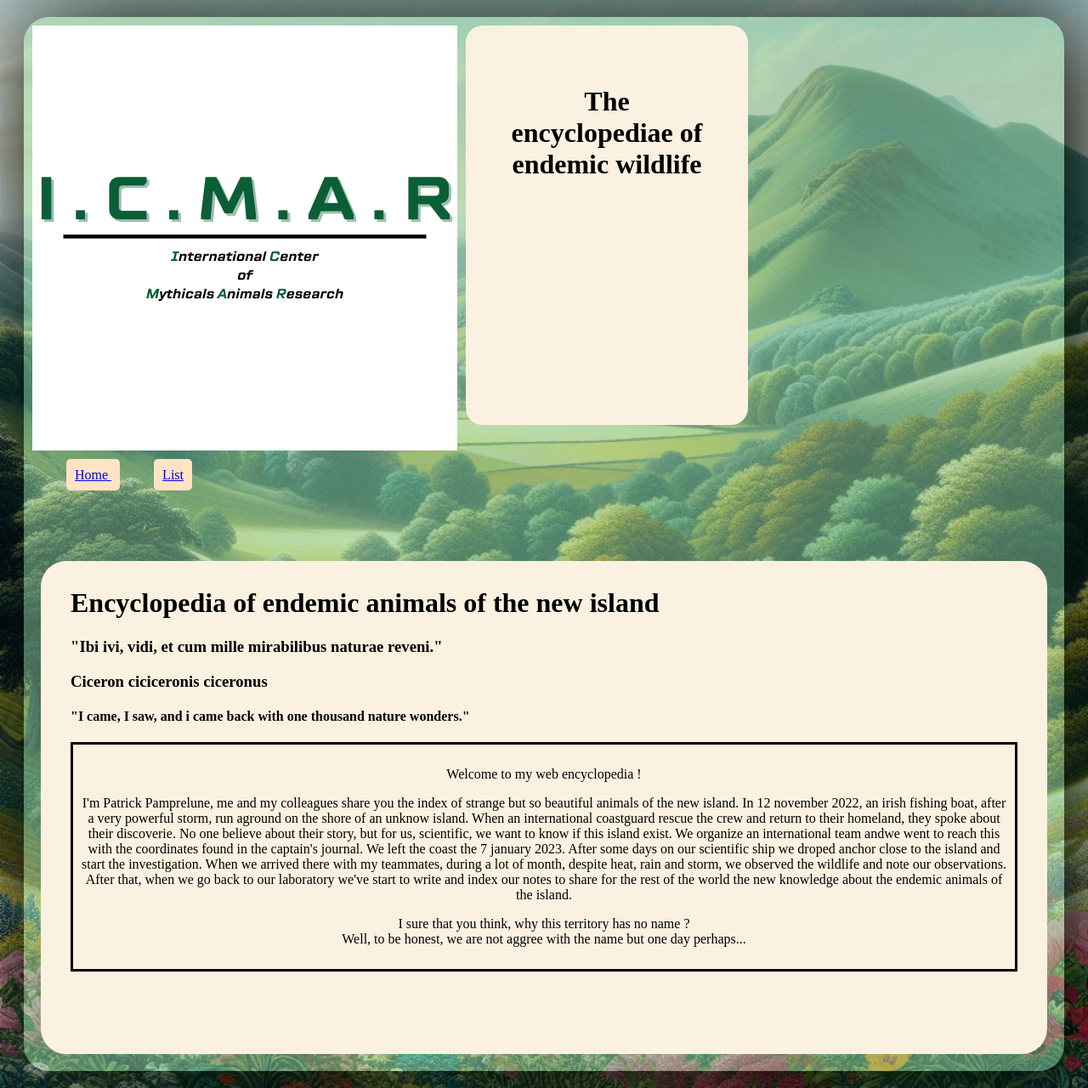
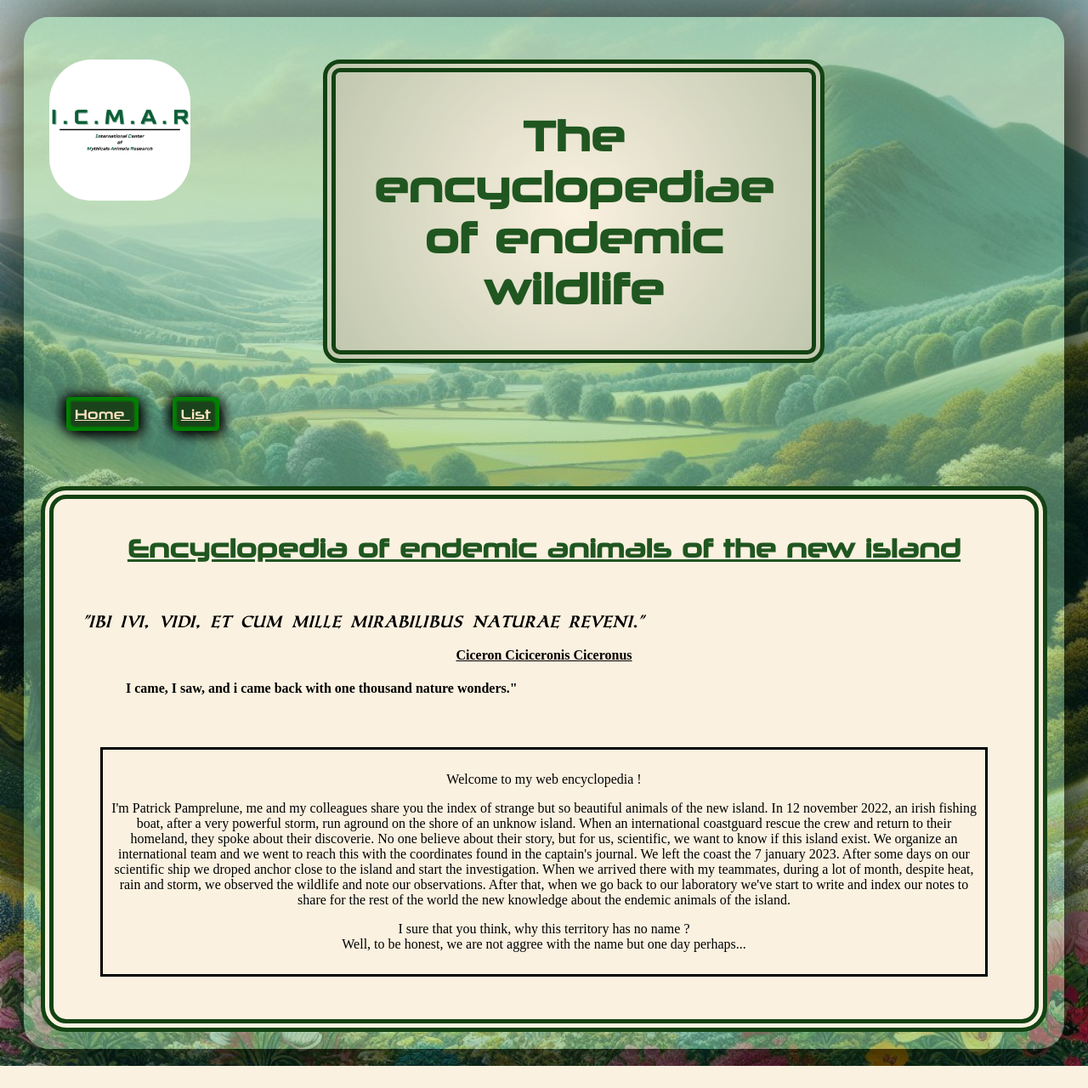
Before and after one commit to theomarci/Encyclopedia-of-monster, a Django app: page /mons/home/ in a window 1280 px wide. Shown: the whole page at 85% size. After the commit the page ends 1254 px from the top, so only its background shows below. Run offline with Django 5.2, Linux system fonts and the light colour scheme.

Commit message:
Création de fonction de trie pour les mammifère, échec du lien entre le bouton et la fonction

```diff
--- a/Encyclopediae/theEncyclopedia/MonstersDataBase/static/front.css
+++ b/Encyclopediae/theEncyclopedia/MonstersDataBase/static/front.css
@@ -28,29 +28,52 @@
   margin: 10px;
 }
 
-.image {
-  background-image: url("Logos.png");
-  background-repeat: no-repeat;
-  background-size: cover;
-  grid-column-start: 1;
-  grid-column-end: 2;
-}
-
 .title {
   grid-column-start: 2;
   grid-column-end: 3;
   background-color: rgb(251, 241, 224);
   text-align: center;
+  margin-top: 40px;
   margin-bottom: 30px;
   margin-left: 10px;
   margin-right: 10px;
-  padding: 50px;
   border-radius: 20px;
+  padding: 10px;
+  width: 100%;
+  height: auto;
+  display: flex;
+  flex-wrap: nowrap;
+  justify-content: center;
+  align-items: center;
+  align-content: baseline;
+  flex-direction: row;
+  border-style: double;
+  border-width: 15px;
+  border-color: rgb(19, 66, 19);
+  background-image: radial-gradient(
+    circle,
+    rgb(251, 241, 224),
+    rgba(58, 105, 61, 30%)
+    );
 }
 
-/* .Titre {
-  transform: rotate(180deg);
-} */
+.logos{
+  width: 50%;
+  height: auto;
+  border-radius: 50px;
+  justify-items: center;
+  grid-column-start: 1;
+  grid-column-end: 2;
+  margin-top: 40px;
+  margin-bottom: 40px;
+  margin-left: 20px;
+}
+
+ .Titre {
+  font-family: ScienceFont;
+  font-size: 50px;
+  color: rgb(32, 86, 32);
+}
 
 .nav-bar {
   grid-column-start: 1;
@@ -62,11 +85,29 @@
 }
 
 .btnNav {
-  background-color: bisque;
   padding: 1fr;
   margin: 20px;
   padding: 10px;
   border-radius: 5px;
+  background-color: rgb(27, 67, 27);
+  color: bisque;
+  box-shadow: -5px 5px 2px green inset,
+              5px -5px 2px green inset,
+              5px 5px 15px black,
+              -5px -2px 15px black;
+  font-family: ScienceFont;
+}
+
+.btnNav:hover {
+  padding: 1fr;
+  margin: 20px;
+  padding: 10px;
+  border-radius: 5px;
+  background-color: rgb(27, 67, 27);
+  color: bisque;
+  box-shadow:
+    -5px 5px 2px green inset,
+    5px -5px 2px green inset;
 }
 
 .main {
@@ -82,10 +123,58 @@
   padding-bottom: 10px;
   text-align: justify;
   border-radius: 30px;
+  border-style: double;
+  border-width: 15px;
+  border-color: rgb(19, 66, 19);
+}
+
+.Title {
+  font-family: ScienceFont;
+  font-size: 30px;
+  text-align: center;
+  color: rgb(32, 86, 32);
+  margin-left: 30px;
+  margin-right: 30px;
+  margin-top: 30px;
+  margin-bottom: 30px;
+  text-decoration-line: underline;
+}
+
+.quotes {
+  margin-top: 60px;
+  margin-bottom: 60px;
+}
+
+.Latin {
+  font-family: Latin;
+  font-style: italic;
+}
+
+.Author {
+  text-align: center;
+  text-decoration: underline;
+}
+
+.English {
+  margin-left: 50px;
 }
 
 .Text {
   border-style: solid;
   padding: 10px;
   text-align: center;
+  margin-right: 20px;
+  margin-left: 20px;
+  margin-top: 40px;
+  margin-bottom: 40px;
 }
+
+@font-face {
+  font-family: ScienceFont;
+  src: url(neuropolitical.otf);
+}
+
+@font-face {
+  font-family: Latin;
+  src: url(Roman\ SD.ttf)
+}
--- a/Encyclopediae/theEncyclopedia/MonstersDataBase/templates/HomePage.html
+++ b/Encyclopediae/theEncyclopedia/MonstersDataBase/templates/HomePage.html
@@ -3,9 +3,11 @@
 
 {% block content %}
         <h1 class="Title">Encyclopedia of endemic animals of the new island</h1>
-        <h3>"Ibi ivi, vidi, et cum mille mirabilibus naturae reveni."<h3>
-        <h3>Ciceron ciciceronis ciceronus</h3>
-        <h4>"I came, I saw, and i came back with one thousand nature wonders."</h4>
+        <div class="quotes">
+            <h3 class="Latin">"Ibi ivi, vidi, et cum mille mirabilibus naturae reveni."<h3>
+            <h4 class="Author">Ciceron Ciciceronis Ciceronus</h3>
+            <h4 class="English"> I came, I saw, and i came back with one thousand nature wonders."</h4>
+        </div>
         <div class="Text">
             <p> Welcome to my web encyclopedia !</p>
             <p>I'm Patrick Pamprelune, me and my colleagues share you the index of strange
@@ -13,7 +15,7 @@
                 In 12 november 2022, an irish fishing boat, after a very powerful storm, run aground
                 on the shore of an unknow island. When an international coastguard rescue the crew and return to their homeland,
                 they spoke about their discoverie. No one believe about their story, but for us, scientific, we want to know if this island exist.
-                We organize an international team andwe went to reach this with the coordinates found in the captain's journal.
+                We organize an international team and we went to reach this with the coordinates found in the captain's journal.
                 We left the coast the 7 january 2023. After some days on our scientific ship we droped anchor close to the island and start the investigation.
                 When we arrived there with my teammates, during a lot of month, despite
                 heat, rain and storm, we observed the wildlife and note our observations.
--- a/Encyclopediae/theEncyclopedia/MonstersDataBase/templates/MonstersList.html
+++ b/Encyclopediae/theEncyclopedia/MonstersDataBase/templates/MonstersList.html
@@ -9,7 +9,7 @@
             </div>
             <div>
                 <h5>Animals types</h5>
-                <button class="btn btn-primary">Mammal</button><br>
+                <button class="btn btn-primary" onclick="mons/list/mammals">Mammal</button><br>
                 <button class="btn btn-primary">Reptile</button><br>
                 <button class="btn btn-primary">Insect</button><br>
                 <button class="btn btn-primary">Bird</button><br>
--- a/Encyclopediae/theEncyclopedia/MonstersDataBase/templates/master_Page.html
+++ b/Encyclopediae/theEncyclopedia/MonstersDataBase/templates/master_Page.html
@@ -5,7 +5,7 @@
     <body class="home">
         <div class="block">
             <div class="top">
-                <img src="static/Logos.png" alt="Logos">
+                <img class="logos" src="{% static "Logos.png" %}" alt="Logos">
                 <div class="title">
                     <h1 class="Titre">The encyclopediae of endemic wildlife</h1>
                 </div>
--- a/Encyclopediae/theEncyclopedia/MonstersDataBase/urls.py
+++ b/Encyclopediae/theEncyclopedia/MonstersDataBase/urls.py
@@ -5,4 +5,5 @@ urlpatterns = [
     path('home/', views.Home),
     path('list/', views.MonstersJson),
     path('list/details/<int:id>', views.details),
+    path('list/mammals', views.Mammals),
 ]
--- a/Encyclopediae/theEncyclopedia/MonstersDataBase/views.py
+++ b/Encyclopediae/theEncyclopedia/MonstersDataBase/views.py
@@ -24,3 +24,15 @@ def details(request, id):
         'detailMons': detailMons,
     }
     return HttpResponse(template.render(context, request))
+
+def Mammals():
+    monsters = monsters.objects.all().values()
+    template = loader.get_template('MonstersList.html')
+    for i in monsters:
+        value = i.get("monsType")
+        if value == "Mammal":
+            mons = i
+            context = {
+                "mons": mons,
+            }
+    return HttpResponse(template.render(context))
```
Also changed, not shown: Encyclopediae/theEncyclopedia/MonstersDataBase/static/Roman SD.ttf (added), Encyclopediae/theEncyclopedia/MonstersDataBase/static/neuropolitical.otf (added), Encyclopediae/theEncyclopedia/db.sqlite3.
